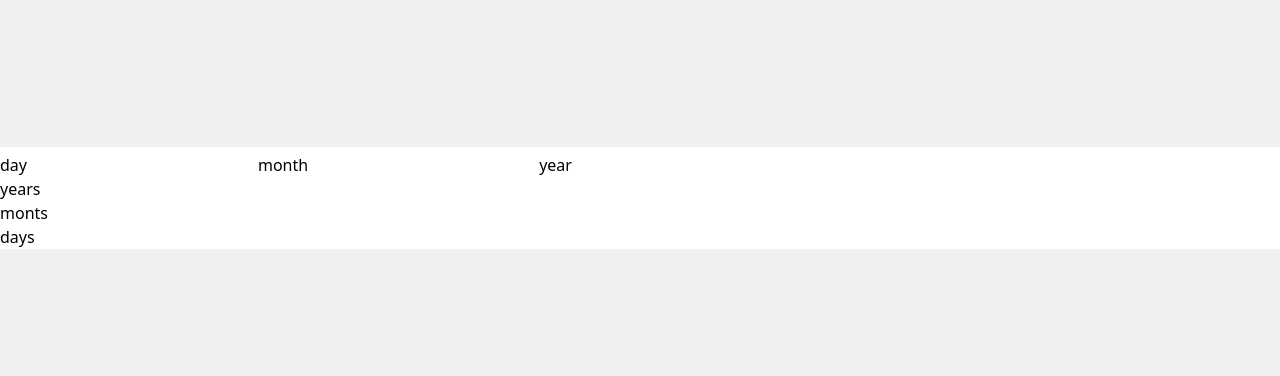
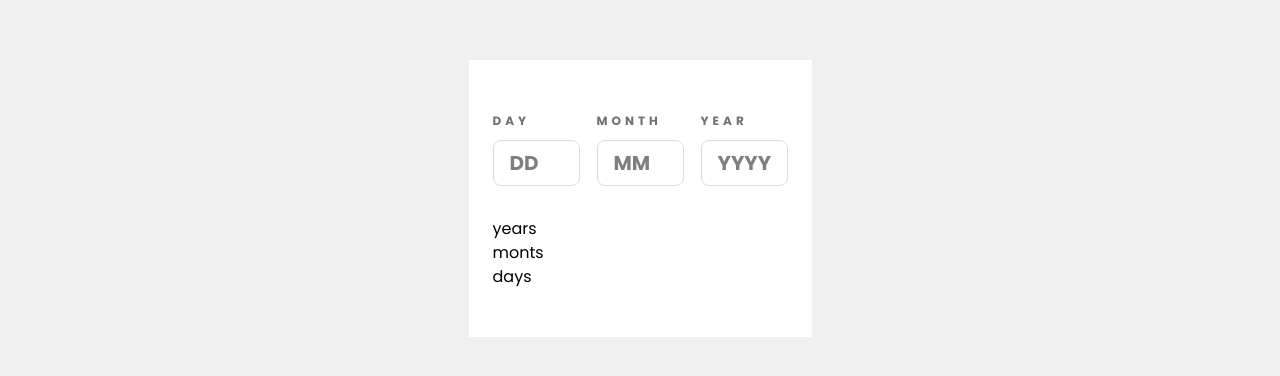
Before and after one commit to KarolinaMas/age-calculator-app, a React (Vite) app: page / in a window 1280 px wide. Shown: the part 202-578 px from the top of the page. Built offline with nearby package versions, Linux system fonts and the light colour scheme.

Commit message:
add state variables, create reusable input component

```diff
--- a/src/App.tsx
+++ b/src/App.tsx
@@ -1,15 +1,60 @@
+import { useEffect, useState } from "react";
 import arrowIcon from "./assets/arrow-icon.svg";
+import InfoInput from "./components/InfoInput";
 
 const App = () => {
+  const [result, setResult] = useState({
+    years: "",
+    months: "",
+    days: "",
+  });
+
+  const [birthDate, setBirthDate] = useState({
+    years: "",
+    months: "",
+    days: "",
+  });
+
+  const handleInputChange = (
+    id: string,
+    e: React.ChangeEvent<HTMLInputElement>
+  ): void => {
+    if (id === "year") {
+      setBirthDate((prev) => ({ ...prev, years: e.target.value }));
+    } else if (id === "month") {
+      setBirthDate((prev) => ({ ...prev, months: e.target.value }));
+    } else {
+      setBirthDate((prev) => ({ ...prev, days: e.target.value }));
+    }
+  };
+
+  useEffect(() => {
+    console.log(birthDate);
+  }, [birthDate]);
+
   return (
-    <div className="bg-white">
+    <div className="bg-white max-w-[343px] mx-auto px-6 py-12">
       <form>
-        <label htmlFor="day">day</label>
-        <input type="text" id="day" />
-        <label htmlFor="month">month</label>
-        <input type="text" id="month" />
-        <label htmlFor="year">year</label>
-        <input type="text" id="year" />
+        <div className="flex flex-wrap justify-between">
+          <InfoInput
+            id={"day"}
+            label={"day"}
+            value={birthDate.days}
+            handleChange={handleInputChange}
+          />
+          <InfoInput
+            id={"month"}
+            label={"month"}
+            value={birthDate.months}
+            handleChange={handleInputChange}
+          />
+          <InfoInput
+            id={"year"}
+            label={"year"}
+            value={birthDate.years}
+            handleChange={handleInputChange}
+          />
+        </div>
         <button>
           <img src={arrowIcon} />
         </button>
--- /dev/null
+++ b/src/components/InfoInput.tsx
@@ -0,0 +1,39 @@
+type InfoInputProps = {
+  id: string;
+  label: string;
+  value: string;
+  handleChange: (id: string, e: React.ChangeEvent<HTMLInputElement>) => void;
+};
+
+const InfoInput = ({ id, label, value, handleChange }: InfoInputProps) => {
+  let placeholderText = "";
+
+  if (id === "year") {
+    placeholderText = "YYYY";
+  } else if (id === "month") {
+    placeholderText = "MM";
+  } else {
+    placeholderText = "DD";
+  }
+
+  return (
+    <div className="max-w-[87px]">
+      <label
+        htmlFor={id}
+        className="text-xs uppercase font-bold tracking-[4px] text-[#716F6F]"
+      >
+        {label}
+      </label>
+      <input
+        type="text"
+        id={id}
+        value={value}
+        placeholder={placeholderText}
+        className="w-[100%] border border-[#DCDCDC] rounded-lg text-xl font-bold  mt-2  px-4 py-2 outline-none cursor-pointer"
+        onChange={(e) => handleChange(id, e)}
+      />
+    </div>
+  );
+};
+
+export default InfoInput;
--- a/src/index.css
+++ b/src/index.css
@@ -1,7 +1,10 @@
+@import url("https://fonts.googleapis.com/css2?family=Poppins:ital,wght@0,100;0,200;0,300;0,400;0,500;0,600;0,700;0,800;0,900;1,100;1,200;1,300;1,400;1,500;1,600;1,700;1,800;1,900&display=swap");
+
 @import "tailwindcss";
 
 body {
   background-color: #f0f0f0;
   height: 100vh;
   align-content: center;
+  font-family: "Poppins", sans-serif;
 }
```
